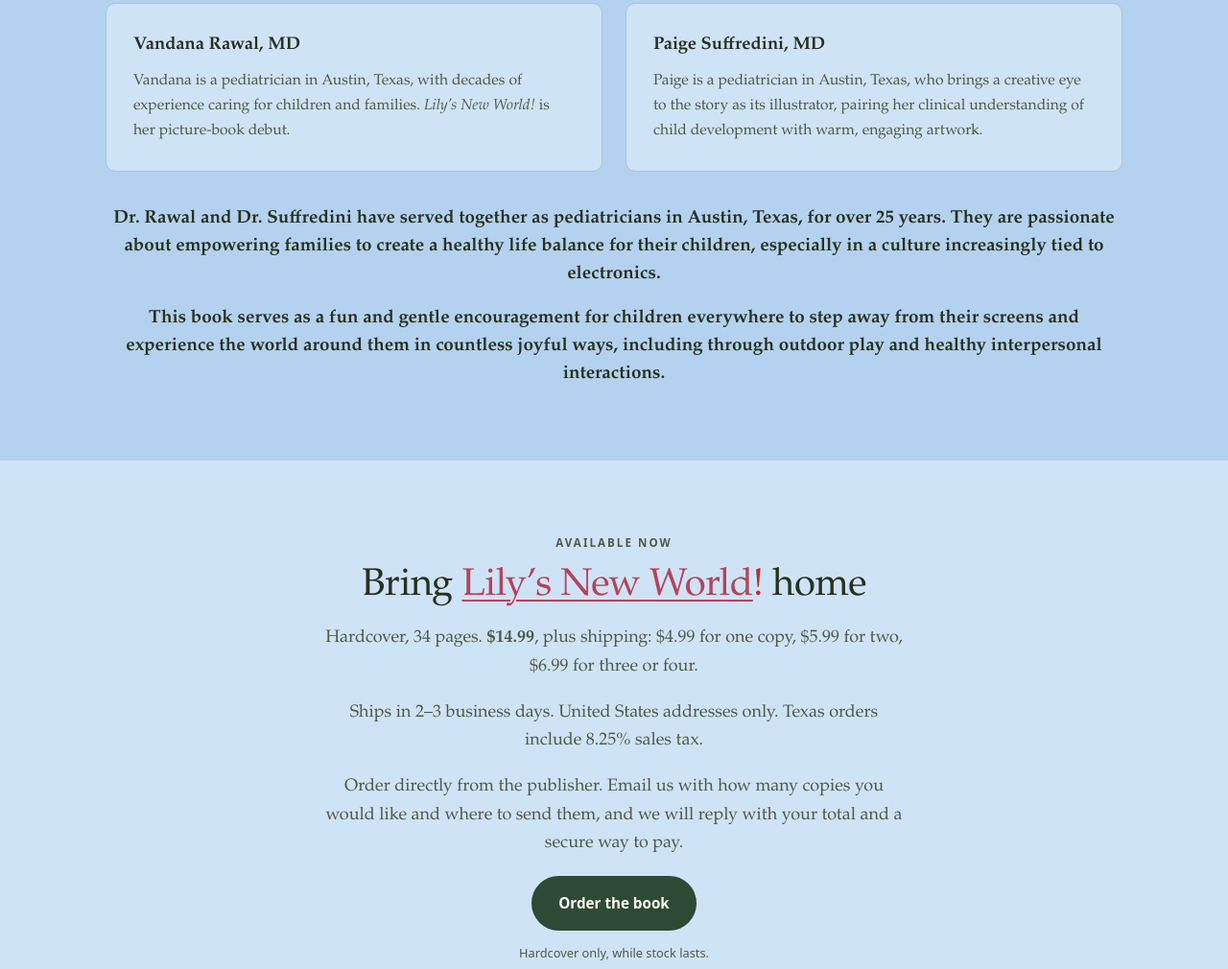
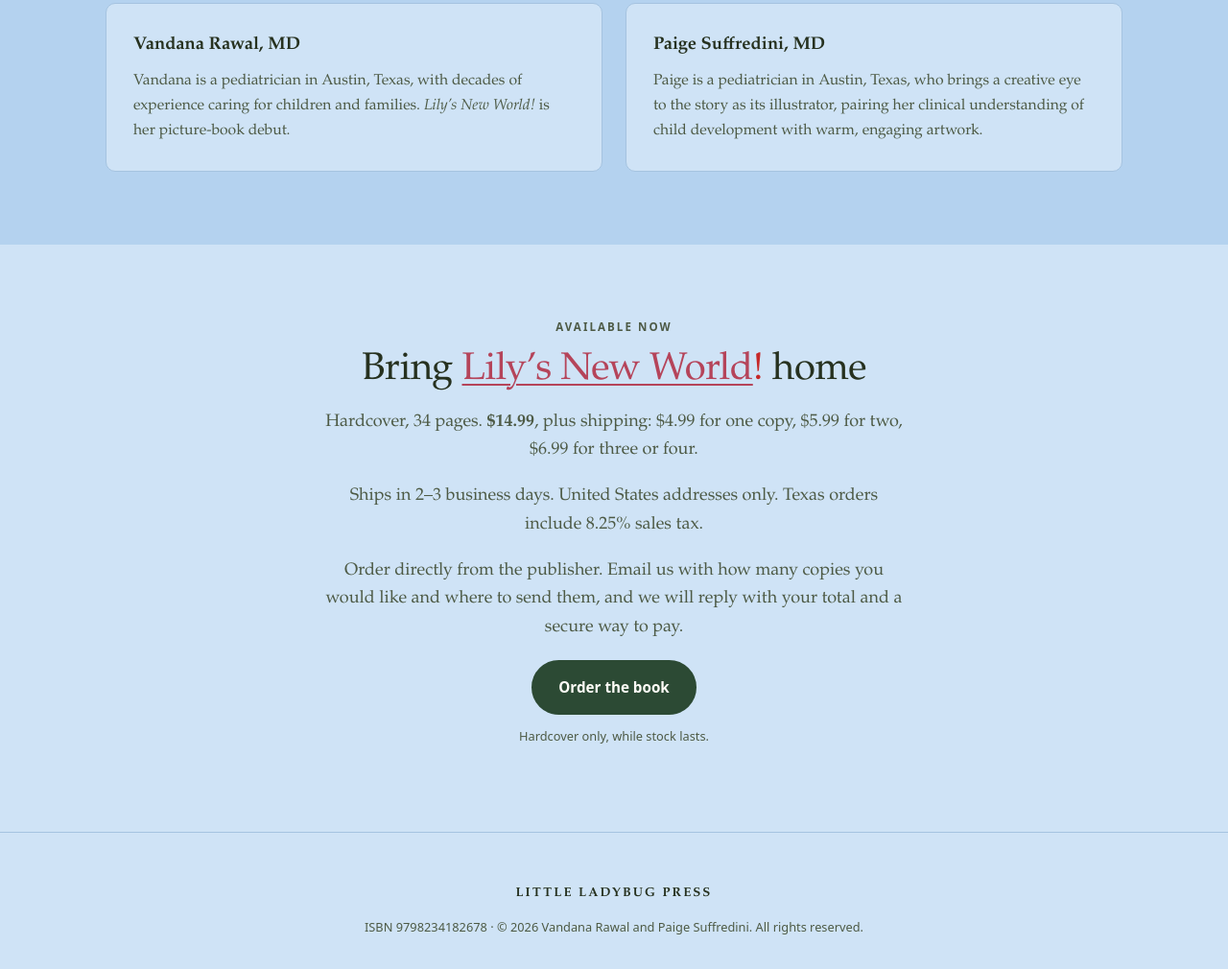
Before and after one commit to Little-Ladybug-Press/littleladybugpress-site, a plain HTML site: page index.html in a window 1280 px wide. Shown: the part 1545-2555 px from the top of the page at 96% size. Drawn offline with Linux system fonts and the light colour scheme.

Commit message:
Remove the two closing notes under the author bios

```diff
--- a/index.html
+++ b/index.html
@@ -75,8 +75,6 @@
         <p>Paige is a pediatrician in Austin, Texas, who brings a creative eye to the story as its illustrator, pairing her clinical understanding of child development with warm, engaging artwork.</p>
       </article>
     </div>
-    <p class="authors-note">Dr. Rawal and Dr. Suffredini have served together as pediatricians in Austin, Texas, for over 25 years. They are passionate about empowering families to create a healthy life balance for their children, especially in a culture increasingly tied to electronics.</p>
-    <p class="authors-note">This book serves as a fun and gentle encouragement for children everywhere to step away from their screens and experience the world around them in countless joyful ways, including through outdoor play and healthy interpersonal interactions.</p>
   </section>
 
   <section class="section buy" id="buy">
```
